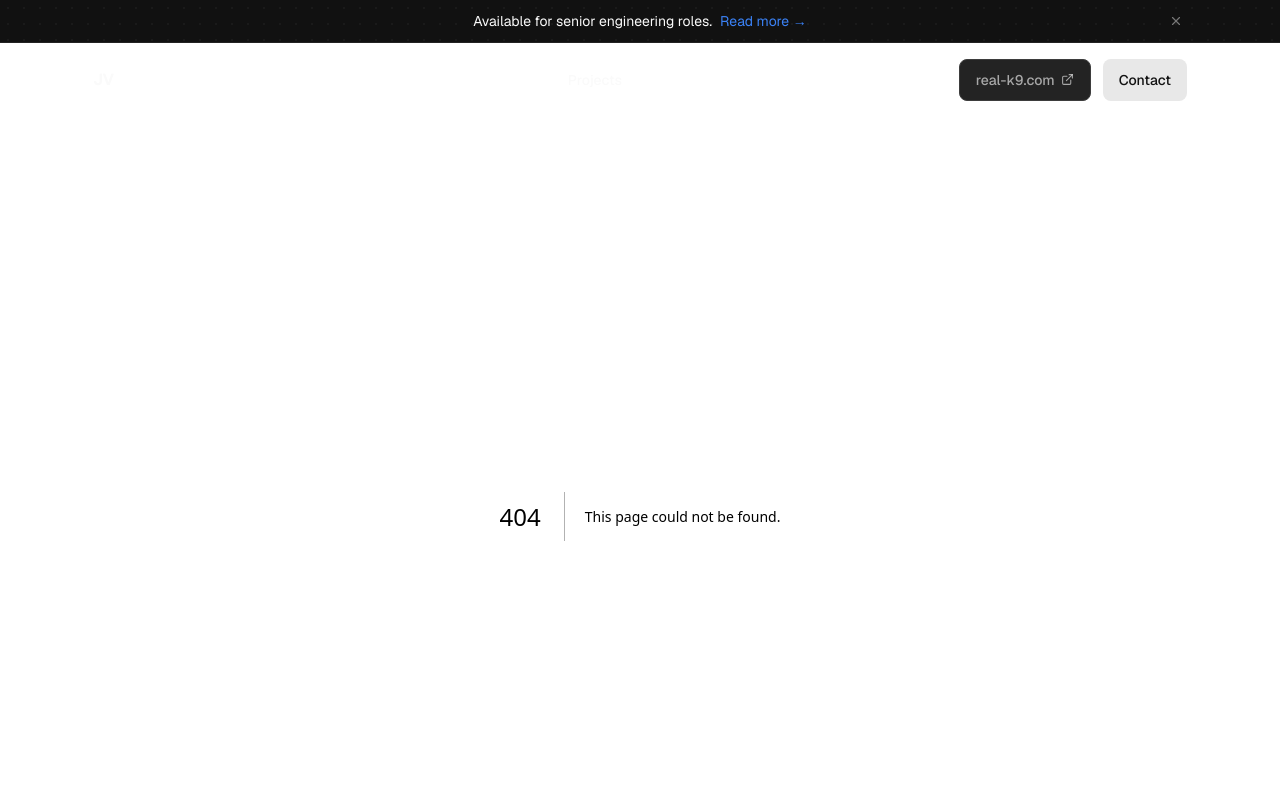
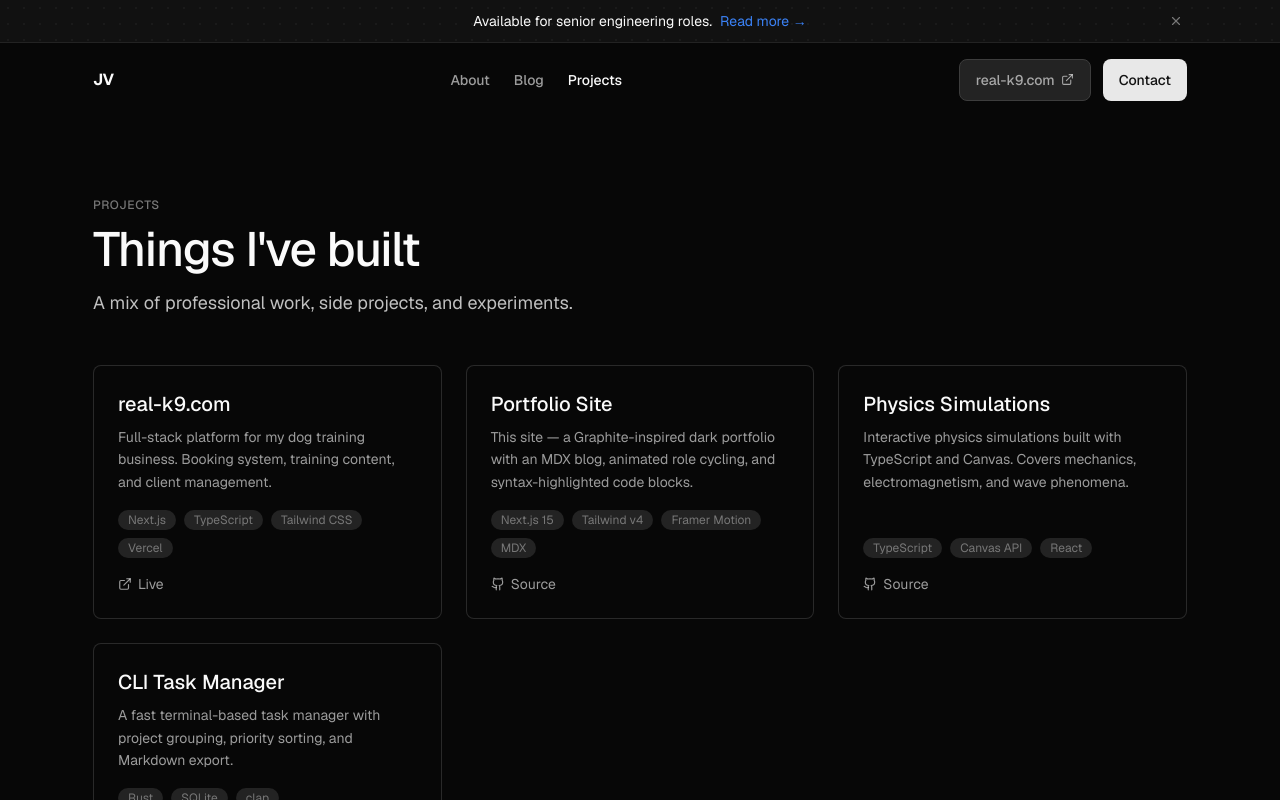
Before and after one commit to jj-valentine/portfolio, a Next.js app: page /projects in a window 1280 px wide. Before the commit this address had no page. Shown: the top 800 px of the page. Built offline with nearby package versions, Linux system fonts and the light colour scheme.

Commit message:
feat: add projects page with ProjectCard grid

```diff
--- /dev/null
+++ b/app/projects/page.tsx
@@ -0,0 +1,29 @@
+import { PROJECTS } from "@/content/projects";
+import { ProjectCard } from "@/components/projects/ProjectCard";
+
+export const metadata = {
+  title: "Projects",
+  description: "Things I've built — web apps, tools, and experiments.",
+};
+
+export default function ProjectsPage() {
+  return (
+    <div className="max-w-[1158px] mx-auto px-4 md:px-8 py-20">
+      <p className="text-xs font-medium uppercase tracking-[0.05em] text-muted mb-3">
+        Projects
+      </p>
+      <h1 className="text-[clamp(32px,4vw,48px)] leading-[1] font-medium tracking-tight text-fg">
+        Things I&apos;ve built
+      </h1>
+      <p className="mt-4 text-lg text-fg-sub max-w-[640px]">
+        A mix of professional work, side projects, and experiments.
+      </p>
+
+      <div className="mt-12 grid gap-6 sm:grid-cols-2 lg:grid-cols-3">
+        {PROJECTS.map((project) => (
+          <ProjectCard key={project.title} project={project} />
+        ))}
+      </div>
+    </div>
+  );
+}
--- /dev/null
+++ b/components/projects/ProjectCard.tsx
@@ -0,0 +1,44 @@
+import { ExternalLink, Github } from "lucide-react";
+import { Card } from "@/components/ui/Card";
+import { Badge } from "@/components/ui/Badge";
+import type { Project } from "@/types";
+
+export function ProjectCard({ project }: { project: Project }) {
+  return (
+    <Card className="p-6 flex flex-col h-full">
+      <h3 className="text-xl font-medium text-fg">{project.title}</h3>
+      <p className="mt-2 text-sm text-fg-muted leading-relaxed flex-1">
+        {project.description}
+      </p>
+      <div className="mt-4 flex flex-wrap gap-2">
+        {project.tech.map((t) => (
+          <Badge key={t}>{t}</Badge>
+        ))}
+      </div>
+      <div className="mt-4 flex items-center gap-3">
+        {project.github && (
+          <a
+            href={project.github}
+            target="_blank"
+            rel="noopener noreferrer"
+            className="inline-flex items-center gap-1.5 text-sm text-fg-muted hover:text-fg transition-colors"
+          >
+            <Github size={14} />
+            Source
+          </a>
+        )}
+        {project.live && (
+          <a
+            href={project.live}
+            target="_blank"
+            rel="noopener noreferrer"
+            className="inline-flex items-center gap-1.5 text-sm text-fg-muted hover:text-fg transition-colors"
+          >
+            <ExternalLink size={14} />
+            Live
+          </a>
+        )}
+      </div>
+    </Card>
+  );
+}
--- /dev/null
+++ b/content/projects.ts
@@ -0,0 +1,34 @@
+import type { Project } from "@/types";
+
+export const PROJECTS: Project[] = [
+  {
+    title: "real-k9.com",
+    description:
+      "Full-stack platform for my dog training business. Booking system, training content, and client management.",
+    tech: ["Next.js", "TypeScript", "Tailwind CSS", "Vercel"],
+    live: "https://real-k9.com",
+    featured: true,
+  },
+  {
+    title: "Portfolio Site",
+    description:
+      "This site — a Graphite-inspired dark portfolio with an MDX blog, animated role cycling, and syntax-highlighted code blocks.",
+    tech: ["Next.js 15", "Tailwind v4", "Framer Motion", "MDX"],
+    github: "https://github.com/jj-valentine/portfolio",
+    featured: true,
+  },
+  {
+    title: "Physics Simulations",
+    description:
+      "Interactive physics simulations built with TypeScript and Canvas. Covers mechanics, electromagnetism, and wave phenomena.",
+    tech: ["TypeScript", "Canvas API", "React"],
+    github: "https://github.com/jj-valentine/physics-sims",
+  },
+  {
+    title: "CLI Task Manager",
+    description:
+      "A fast terminal-based task manager with project grouping, priority sorting, and Markdown export.",
+    tech: ["Rust", "SQLite", "clap"],
+    github: "https://github.com/jj-valentine/taskctl",
+  },
+];
```
